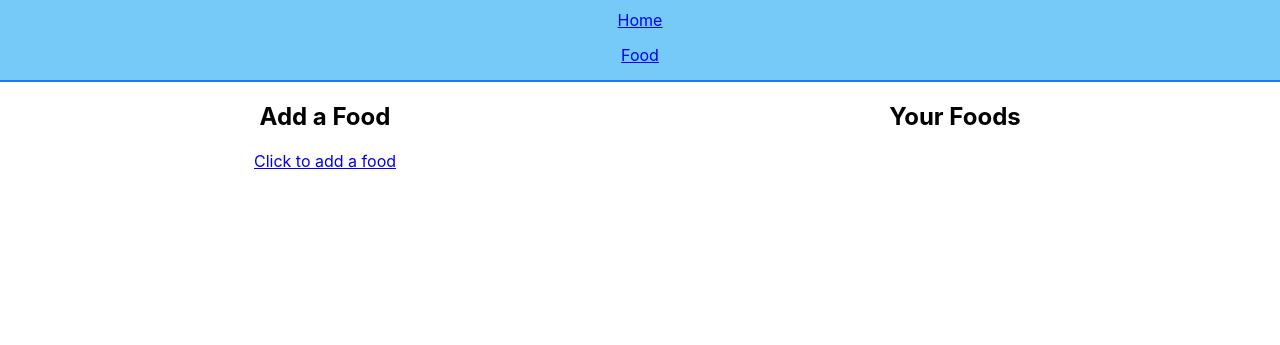
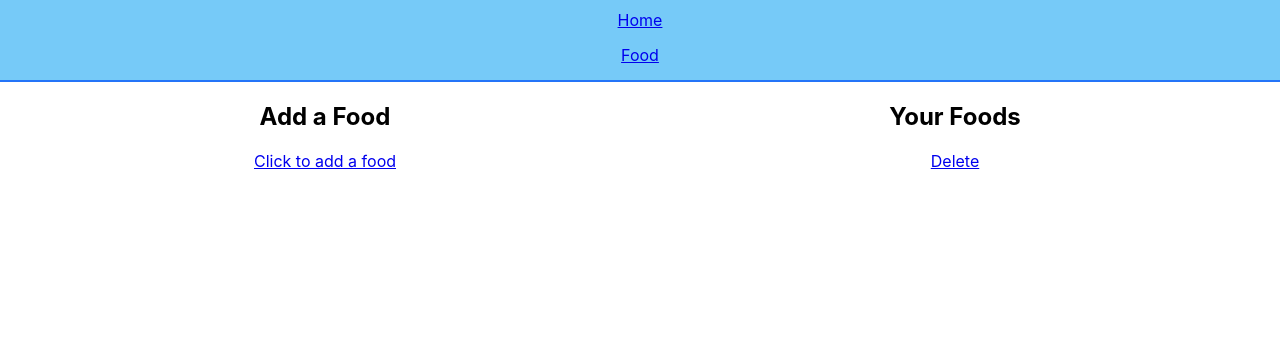
Before and after one commit to JImmyJImmy0/thehustle, a Django app: page /food/ in a window 1280 px wide. Shown: the top 345 px of the page. Run offline with Django 3.2, Linux system fonts and the light colour scheme; data that the repository does not hold is empty.

Commit message:
path and view for delete food

```diff
--- a/main_app/templates/foods/index.html
+++ b/main_app/templates/foods/index.html
@@ -24,6 +24,7 @@
             {% for food in foods %}
                 <h2>{{ food.name }}, {{ food.calories }} cals</h2>
             {% endfor %}
+            <a href="{% url 'food_delete' food.id %}" class='delete-btn'>Delete</a>
         </div>
     </div>
 </section>
--- a/main_app/urls.py
+++ b/main_app/urls.py
@@ -4,5 +4,6 @@ from . import views
 urlpatterns = [
     path('', views.home, name='home'),
     path('food/', views.foods_index, name='foods_index'),
-    path('food/create/', views.FoodCreate.as_view(), name='foods_create')
+    path('food/create/', views.FoodCreate.as_view(), name='foods_create'),
+    path('food/<int:pk>/delete/', views.FoodDelete.as_view(), name='foods_delete'),
 ]
--- a/main_app/views.py
+++ b/main_app/views.py
@@ -1,5 +1,5 @@
 from django.shortcuts import render
-from django.views.generic.edit import CreateView
+from django.views.generic.edit import CreateView, DeleteView
 from .models import Food
 
 
@@ -16,3 +16,7 @@ class FoodCreate(CreateView):
     model = Food
     fields = '__all__'
     success_url = '/food/'
+
+class FoodDelete(DeleteView):
+    model = Food
+    success_url = '/food/'
```
